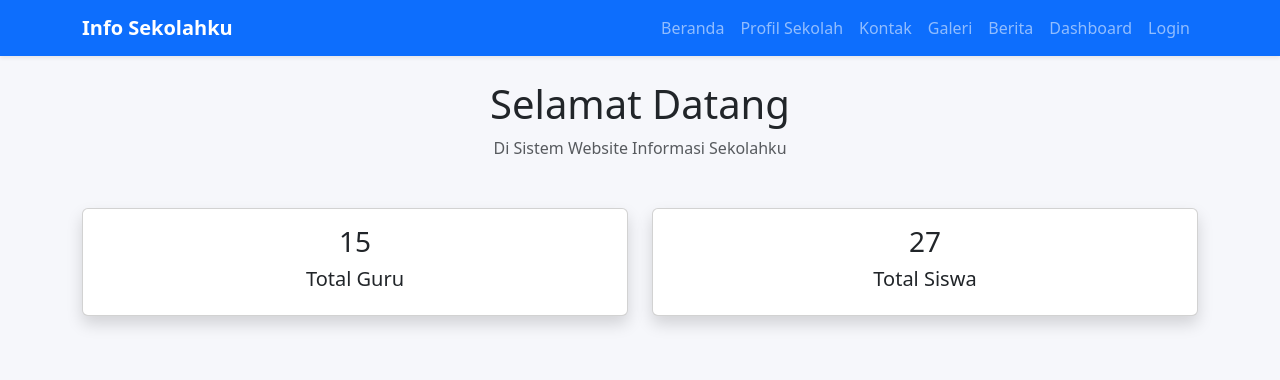
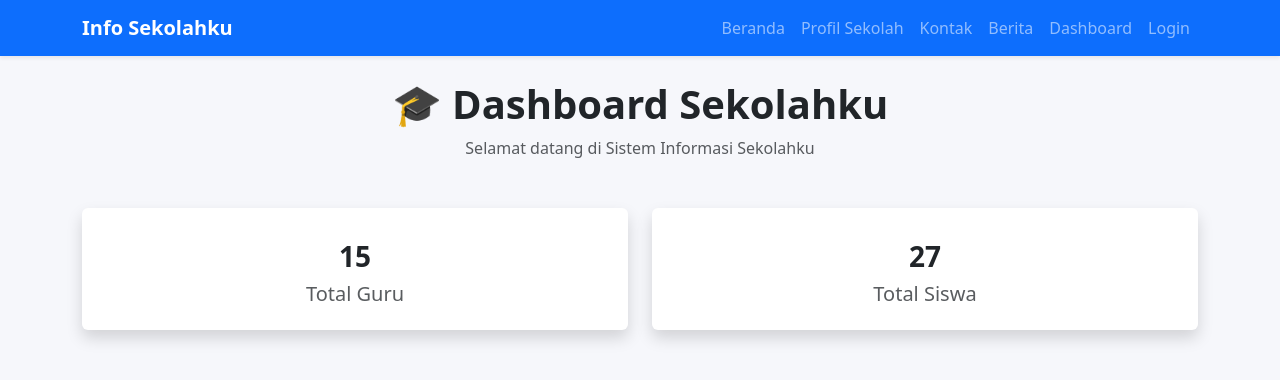
Before and after one commit to Yusrin-Ti23/Project-Sistem-Sekolahku, a Django app: page / in a window 1280 px wide. Shown: the top 380 px of the page. Run offline with Django 5.2, Linux system fonts and the light colour scheme; data comes from the database, SQL or seed files in the repository; both versions use the stored data as it was after the commit.

Commit message:
update dan delete

```diff
--- a/web/templates/base.html
+++ b/web/templates/base.html
@@ -37,10 +37,6 @@
                 </li>
 
                 <li class="nav-item">
-                    <a class="nav-link" href="/galeri/">Galeri</a>
-                </li>
-
-                <li class="nav-item">
                     <a class="nav-link" href="/berita/">Berita</a>
                 </li>
                 <li class="nav-item">
--- a/web/templates/dashboard_siswa.html
+++ b/web/templates/dashboard_siswa.html
@@ -177,6 +177,7 @@
     </div>
 
     <div class="col-12 col-md-6 col-lg-8">
+        <a class="card-link" href="{% url 'jadwal_siswa' %}">
             <div class="card shadow-sm kpi-card h-100" style="background:rgba(255,255,255,0.6);">
                 <div class="card-body">
                     <div class="d-flex align-items-start gap-3">
@@ -184,15 +185,13 @@
                         <div>
                             <h5 class="fw-bold mb-2">Jadwal Pelajaran</h5>
                             <div class="muted-text" style="font-size:14px;">Lihat jadwal harian/ mingguan yang tersedia.</div>
-                        <div class="mt-3">
-                            <a class="btn btn-primary px-4" href="{% url 'jadwal_siswa' %}">Buka Jadwal</a>
                         </div>
                     </div>
                 </div>
             </div>
+        </a>
     </div>
 </div>
 
-</div>
 
 {% endblock %}
--- a/web/templates/home.html
+++ b/web/templates/home.html
@@ -3,34 +3,38 @@
 {% block content %}
 
 <div class="text-center mb-5">
-    <h1>Selamat Datang</h1>
+    <h1 class="fw-bold">🎓 Dashboard Sekolahku</h1>
     <p class="text-muted">
-        Di Sistem Website Informasi Sekolahku
+        Selamat datang di Sistem Informasi Sekolahku
     </p>
 </div>
 
 <div class="row">
 
-    <div class="col-md-6">
-        <div class="card shadow">
+    <!-- Card Guru -->
+    <div class="col-md-6 mb-4">
+        <div class="card shadow border-0">
             <div class="card-body text-center">
-
-                <h3>{{ total_guru }}</h3>
-
-                <h5>Total Guru</h5>
-
+                <div class="mb-3">
+                    <!-- Ikon pendidikan elegan -->
+                    <i class="fas fa-book-open fa-3x text-primary"></i>
+                </div>
+                <h3 class="fw-bold">{{ total_guru }}</h3>
+                <h5 class="text-muted">Total Guru</h5>
             </div>
         </div>
     </div>
 
-    <div class="col-md-6">
-        <div class="card shadow">
+    <!-- Card Siswa -->
+    <div class="col-md-6 mb-4">
+        <div class="card shadow border-0">
             <div class="card-body text-center">
-
-                <h3>{{ total_siswa }}</h3>
-
-                <h5>Total Siswa</h5>
-
+                <div class="mb-3">
+                    <!-- Ikon pendidikan elegan -->
+                    <i class="fas fa-graduation-cap fa-3x text-success"></i>
+                </div>
+                <h3 class="fw-bold">{{ total_siswa }}</h3>
+                <h5 class="text-muted">Total Siswa</h5>
             </div>
         </div>
     </div>
```
Also changed, not shown: web/templates/galeri.html (deleted, +0 -36 lines), db.sqlite3. Lines whose indentation alone changed are shown as unchanged.
